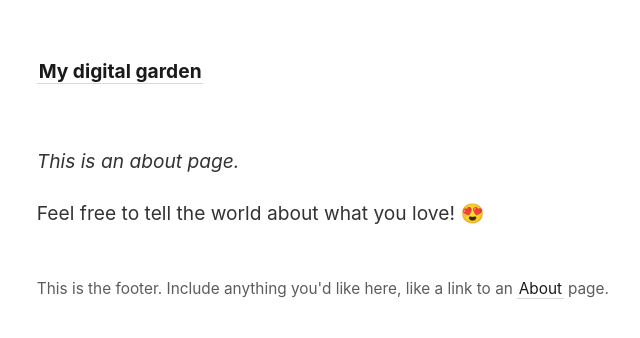
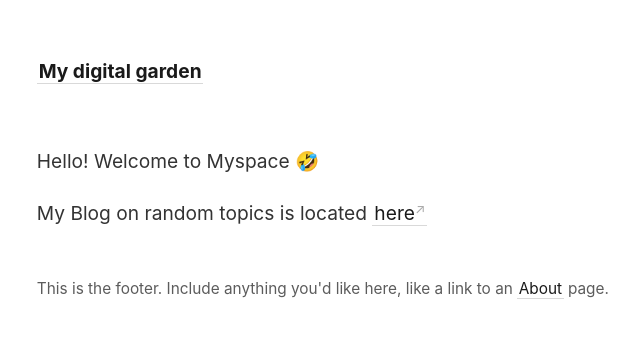
Before and after one commit to unitechy/unitechy-blog, a Jekyll site: the page built from _pages/about.md, in a window 1280 px wide. Shown: the top 338 px of the page, without its empty margins (40-680 px from the left). Built offline with Jekyll 4.4.1, drawn with Linux system fonts in a browser that asks for light colours.

Commit message:
Added Blog link

```diff
--- a/_pages/about.md
+++ b/_pages/about.md
@@ -4,6 +4,6 @@ title: About
 permalink: /about
 ---
 
-*This is an about page.*
+Hello! Welcome to Myspace 🤣
 
-Feel free to tell the world about what you love! 😍
+My Blog on random topics is located [here](http://unitechy.com)
```
